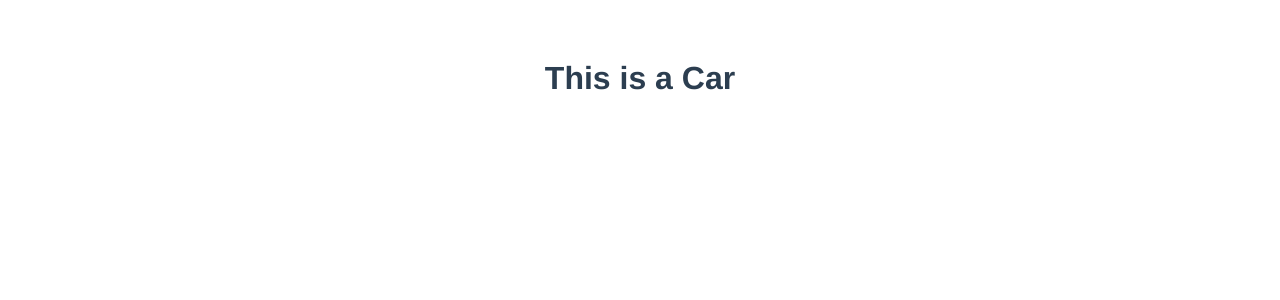
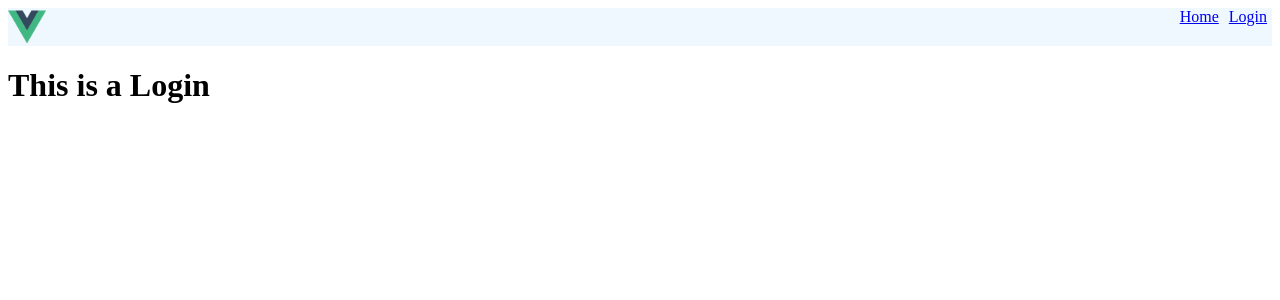
Before and after one commit to Skydeke/LoanLibrary, a Vue app in the folder frontend/: page /login in a window 1280 px wide. Shown: the top 300 px of the page. Built offline with nearby package versions, Linux system fonts and the light colour scheme.

Commit message:
Implemented vue router and  basic redirection

```diff
--- a/frontend/package.json
+++ b/frontend/package.json
@@ -9,7 +9,8 @@
   },
   "dependencies": {
     "core-js": "^3.8.3",
-    "vue": "^3.2.13"
+    "vue": "^3.2.13",
+    "vue-router": "^4.1.6"
   },
   "devDependencies": {
     "@babel/core": "^7.12.16",
--- a/frontend/src/App.vue
+++ b/frontend/src/App.vue
@@ -1,25 +1,20 @@
 <template>
-  <CarComponent></CarComponent>
+  <div>
+      <NaviagitonBar></NaviagitonBar>
+   <router-view />
+  </div>
 </template>
 
 <script>
-import CarComponent from './components/CarComponent.vue'
+import NaviagitonBar from './components/NavigationBar.vue'
+
 
 export default {
   name: 'App',
-  components: {
-    CarComponent
-  }
+  components:{NaviagitonBar}
 }
 </script>
 
 <style>
-#app {
-  font-family: Avenir, Helvetica, Arial, sans-serif;
-  -webkit-font-smoothing: antialiased;
-  -moz-osx-font-smoothing: grayscale;
-  text-align: center;
-  color: #2c3e50;
-  margin-top: 60px;
-}
+
 </style>
--- a/frontend/src/components/CarComponent.vue
+++ b/frontend/src/components/CarComponent.vue
@@ -17,7 +17,7 @@ export default {
       body: JSON.stringify({ title: "Vue POST Request Example" })
       };
 
-      fetch("http://localhost:8081/car", requestOptions)
+      fetch("/car", requestOptions)
       .then(response => response.json())
       .then(data => console.log(data));
     }
--- /dev/null
+++ b/frontend/src/components/LoginComponent.vue
@@ -0,0 +1,17 @@
+<template>
+  <h1> This is a Login</h1>
+</template>
+
+<script>
+export default {
+  name: 'LoginComponent',
+  data :()=>{
+      return { name : "world"}
+  }
+}
+</script>
+
+<!-- Add "scoped" attribute to limit CSS to this component only -->
+<style scoped>
+
+</style>
--- /dev/null
+++ b/frontend/src/components/NavigationBar.vue
@@ -0,0 +1,32 @@
+<template>
+  <nav>
+    <img src="../assets/logo.png"/>
+    <div>
+     <router-link to="/">Home</router-link>
+     <router-link to="/login">Login</router-link>
+    </div>
+
+  </nav>
+</template>
+
+<script>
+export default {
+  name: 'NaviagitonBar',
+}
+</script>
+
+<!-- Add "scoped" attribute to limit CSS to this component only -->
+<style scoped>
+    nav{
+        display: flex;
+        justify-content: space-between;
+        background-color: aliceblue;
+    }
+    img{
+        height: 3%;
+        width: 3%;
+    }
+    a{ /*sytles router-lin*/
+        margin: 5px;
+    }
+</style>
--- a/frontend/src/main.js
+++ b/frontend/src/main.js
@@ -1,4 +1,7 @@
 import { createApp } from 'vue'
 import App from './App.vue'
+import router from './router/index'
 
-createApp(App).mount('#app')
+
+
+createApp(App).use(router).mount('#app')
--- /dev/null
+++ b/frontend/src/pages/homePage.vue
@@ -0,0 +1,19 @@
+<template>
+  <CarComponent></CarComponent>
+</template>
+
+<script>
+import CarComponent from '../components/CarComponent.vue'
+export default {
+  name: 'homePage',
+  components: {CarComponent},
+  data :()=>{
+      return { name : "world"}
+  }
+}
+</script>
+
+<!-- Add "scoped" attribute to limit CSS to this component only -->
+<style scoped>
+
+</style>
--- /dev/null
+++ b/frontend/src/pages/loginPage.vue
@@ -0,0 +1,19 @@
+<template>
+  <LoginComponent></LoginComponent>
+</template>
+
+<script>
+import LoginComponent from '../components/LoginComponent.vue'
+export default {
+  name: 'loginPage',
+  components:{LoginComponent},
+  data :()=>{
+      return { name : "world"}
+  }
+}
+</script>
+
+<!-- Add "scoped" attribute to limit CSS to this component only -->
+<style scoped>
+
+</style>
```
Also changed, not shown: frontend/src/router/index.js (added, +18 -0 lines), frontend/src/components/BillComponet.vue (added), frontend/src/components/ReservationComponent.vue (added), 1 other file (tests, documents, lock files or other folders).
